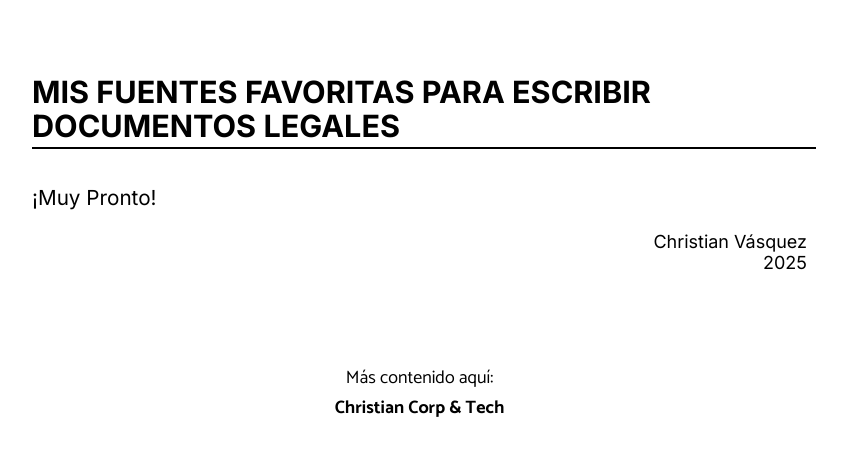
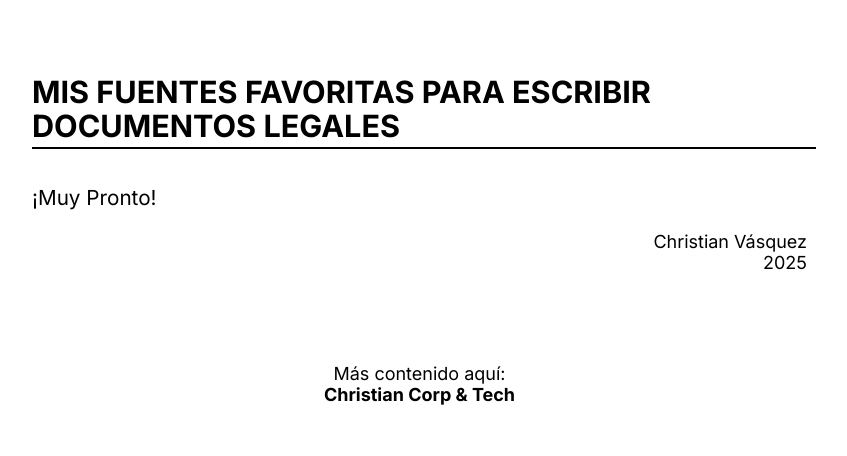
Before and after one commit to ChristianVR-77/Christian-Corp-Tech, a plain HTML site: page blog-fuentes.html in a window 1280 px wide. Shown: the whole page, without its empty margins (216-1063 px from the left). Drawn offline with Linux system fonts and the light colour scheme; a web font is replaced by a local one.

Commit message:
Update styleblog.css

```diff
--- a/styleblog.css
+++ b/styleblog.css
@@ -89,6 +89,6 @@ sig{
     text-align: center;
     margin-bottom: 5em;
     margin-right: 0.5rem;
-    font-family: Catamaran;
+    font-family: 'Inter';
     font-size: 100%;
 }
```
